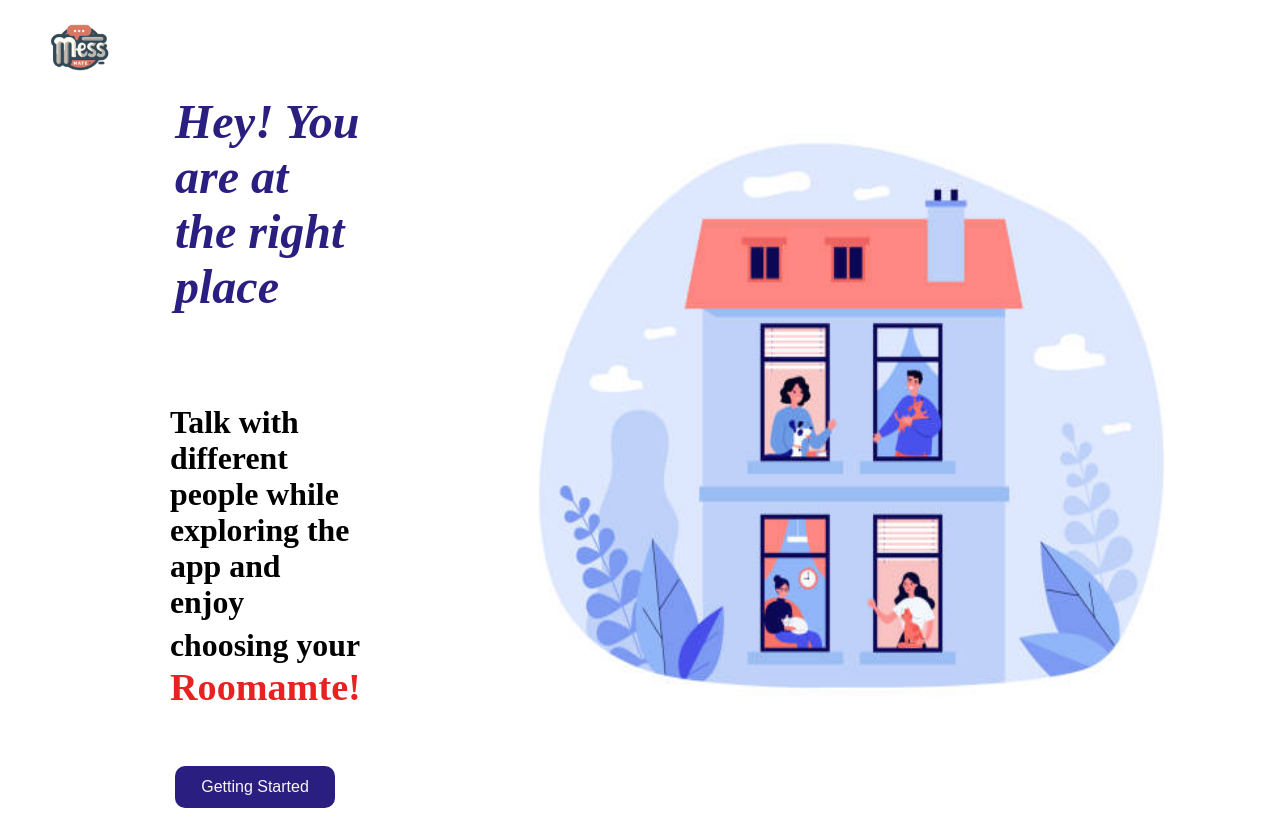
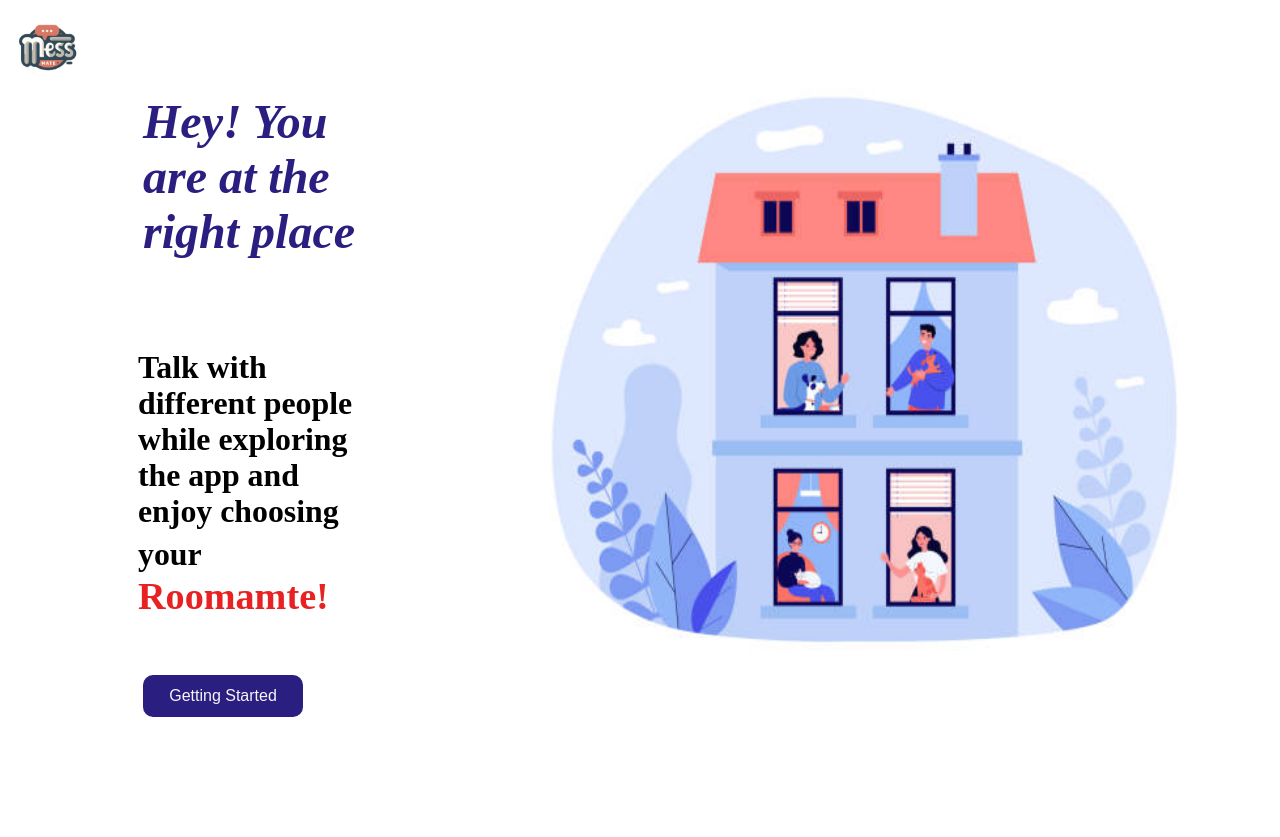
Before and after one commit to rishikrc3/roomateFinder, a React (Create React App) app in the folder client/: page / in a window 1280 px wide. After the commit the page ends 800 px from the top, so only its background shows below. Built offline with nearby package versions, Linux system fonts and the light colour scheme.

Commit message:
Home page update

```diff
--- a/client/src/pages/Home.jsx
+++ b/client/src/pages/Home.jsx
@@ -5,7 +5,7 @@ import logo from "../images/logo.png";
 
 const Home = () => {
   return (
-    <section className="container">
+    <section className="home-container">
       <div className="left-half" style={{ backgroundImage: `url(${logo})` }}> {/* Add this line */}
         <div className="writeup1">
           <h1>Hey! You are at the right place</h1>
--- a/client/src/pages/home.css
+++ b/client/src/pages/home.css
@@ -26,9 +26,9 @@ styles.css
   }
 
   /* Pattern styles */
-  .container {
+  .home-container {
     display: flex;
-    flex-direction: row;
+    flex-direction: coloumn;
 
   }
 
```
